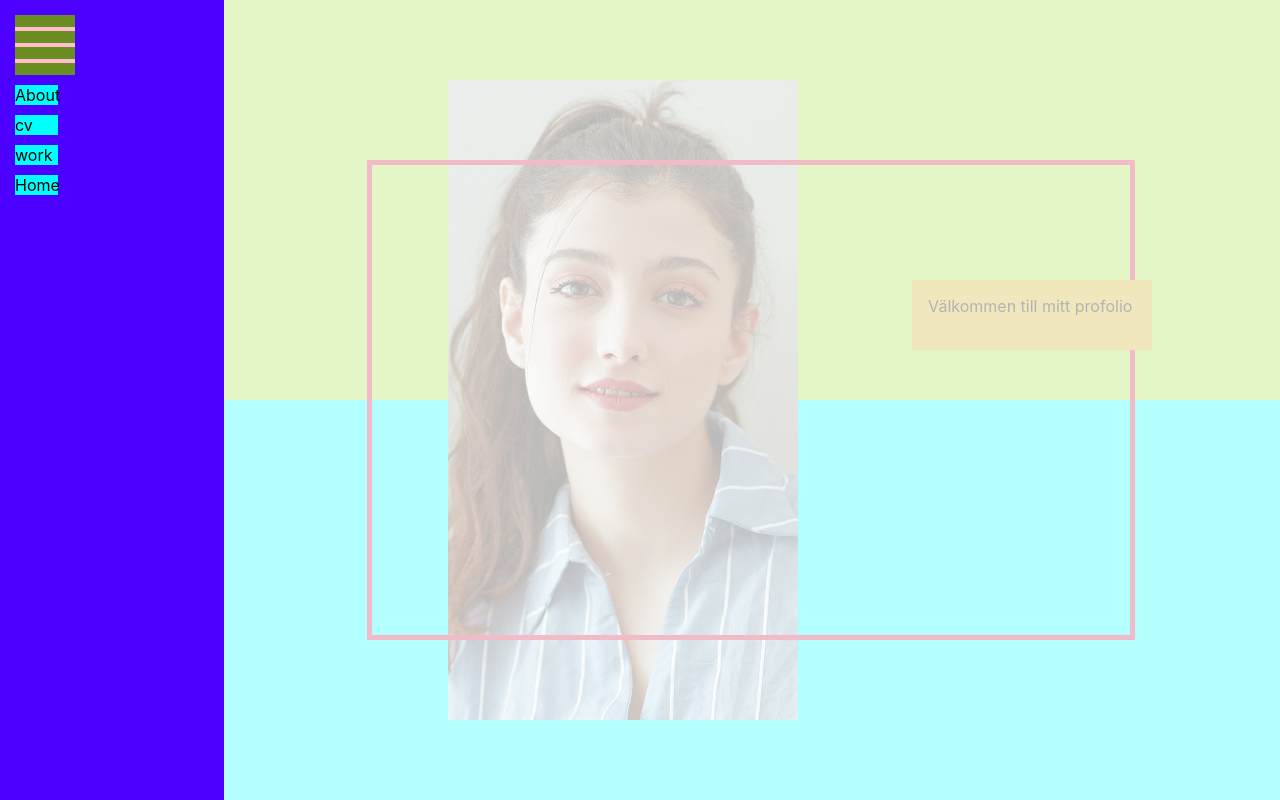
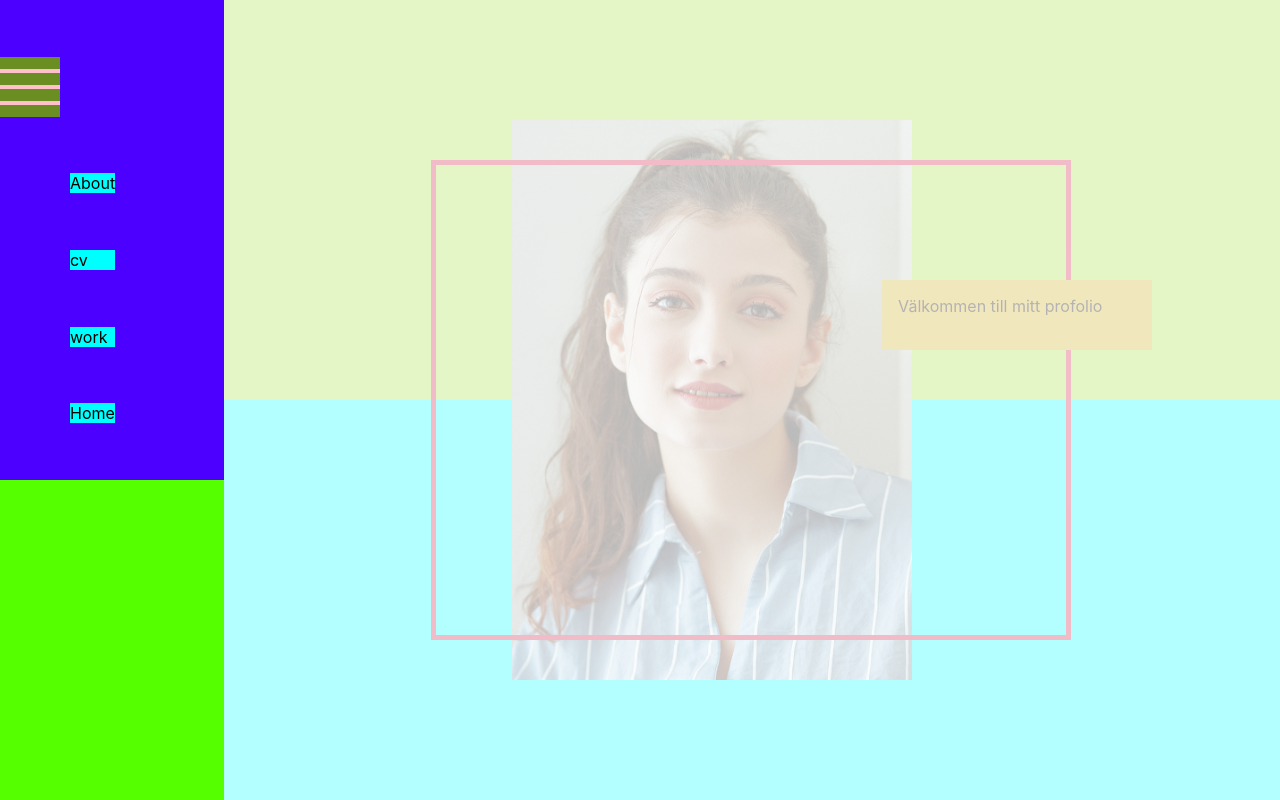
Before and after one commit to mariaekmaan1991/nextJsPortfolio, a Next.js app: page / in a window 1280 px wide. Both pictures are taken after a click on the element 70 px from the left and 70 px from the top of the page. Built offline with nearby package versions, Linux system fonts and the light colour scheme.

Commit message:
change image size

```diff
--- /dev/null
+++ b/src/components/frame.js
@@ -0,0 +1,3 @@
+export default function Frame() {
+  return <div className="">frame</div>;
+}
--- a/src/components/navbar.js
+++ b/src/components/navbar.js
@@ -32,6 +32,7 @@ export default function NavBar() {
       {menuOpen && (
         <div className={styles.BackgroundNav}>
           <nav ref={ref} className={styles.NavBarMainBox}>
+            <div className={styles.NavBarBox}>
               <HamburgerMenu setMenuOpen={setMenuOpen} menuOpen={menuOpen} />
               <div className={styles.NavBarLink}>
                 <Link href="/about">
@@ -53,6 +54,7 @@ export default function NavBar() {
                   <a>Home</a>
                 </Link>
               </div>
+            </div>
           </nav>
         </div>
       )}
--- a/styles/HamburgerMenu.module.scss
+++ b/styles/HamburgerMenu.module.scss
@@ -1,15 +1,15 @@
-.ButtonNavMainBox{
-  margin: 10px;
+.ButtonNavMainBox {
   width: 60px;
   height: 60px;
+
   background: olivedrab;
-  display:flex;
+  display: flex;
   justify-content: space-evenly;
   flex-direction: column;
 
-  .ButtonNavBox{
-    display:flex;
-    width:60px;
+  .ButtonNavBox {
+    display: flex;
+    width: 60px;
     height: 4px;
     background: pink;
   }
--- a/styles/Home.module.scss
+++ b/styles/Home.module.scss
@@ -1,12 +1,12 @@
 .HomeColorFrame {
   border: 5px solid rgb(255, 0, 221);
-  width: 180px;
-  height: 50%;
+  width: 190px;
+  height: 25%;
   max-width: 70%;
   display: flex;
   z-index: 10;
   position: fixed;
-  top: 30%;
+  top: 37%;
   justify-content: center;
   //justify-items: center;
 }
@@ -14,7 +14,7 @@
 .HomeBoxImage {
   top: 35%;
   width: 160px;
-  height: 40%;
+  height: 30%;
   z-index: 2;
   justify-content: center;
   display: flex;
@@ -25,12 +25,12 @@
   .HomeColorFrame {
     border: 5px solid rgb(126, 201, 1);
     width: 60%;
-    height: 50%;
+    height: 40%;
     top: 35%;
     max-width: 60%;
   }
   .HomeHeadlineBox {
-    width: 240px;
+    width: 270px;
     position: fixed;
     display: flex;
     height: 70px;
@@ -43,28 +43,27 @@
 
   .HomeBoxImage {
     top: 30%;
-    width: 250px;
-    height: 60%;
+    width: 300px;
+    height: 50%;
   }
 }
 
 @media only screen and (min-width: 600px) {
   .HomeColorFrame {
-    top: 20%;
+    top: 30%;
     border: 5px solid rgb(208, 161, 172);
     width: 50%;
-    height: 65%;
-    min-width: 60%;
+    height: 60%;
+    //min-width: 60%;
     position: fixed;
   }
   .HomeHeadlineBox {
     background-color: rgb(210, 174, 30);
   }
   .HomeBoxImage {
-    top: 10%;
-    width: 350px;
-    height: 80%;
-    left: 35%;
+    top: 25%;
+    width: 380px;
+    height: 70%;
   }
   .HomeHeadlineBox {
   }
@@ -79,11 +78,10 @@
     max-width: 50%;
   }
   .HomeBoxImage {
-    width: 350px;
-    height: 80%;
-    top: 10%;
-    left: 35%;
-
+    width: 400px;
+    height: 70%;
+    top: 15%;
+    left: 40%;
   }
   .HomeHeadlineBox {
   }
--- a/styles/NavBar.module.scss
+++ b/styles/NavBar.module.scss
@@ -1,29 +1,36 @@
-.BackgroundNav{
+.BackgroundNav {
   background: rgba(255, 255, 255, 0.7);
   //background-color: rgb(0, 255, 0);
   position: fixed;
   width: 100%;
   height: 100%;
-  top:0;
+  top: 0;
   left: 0;
   right: 0;
   bottom: 0;
+  display: flex;
   z-index: 12;
-  .NavBarMainBox{
-    background-color:rgb(76, 0, 255);
+  .NavBarMainBox {
+    background-color: rgb(85, 255, 0);
     width: 17.5%;
-    padding: 5px;
     height: 100%;
-  .NavBarLink{
+    .NavBarBox {
+      background-color: rgb(76, 0, 255);
+      width: 100%;
       display: flex;
-   margin: 10px;
+      height: 60%;
+      flex-direction: column;
+      justify-content: space-evenly;
+      .NavBarLink {
+        display: flex;
+        text-align: center;
+        margin-left: 70px;
         background-color: aqua;
         width: 20%;
-
-
-   .NavBarA{
+        .NavBarA {
           color: aqua;
         }
       }
     }
   }
+}
```
Also changed, not shown: public/times-circle-regular.svg (added). Lines whose indentation alone changed are shown as unchanged.
